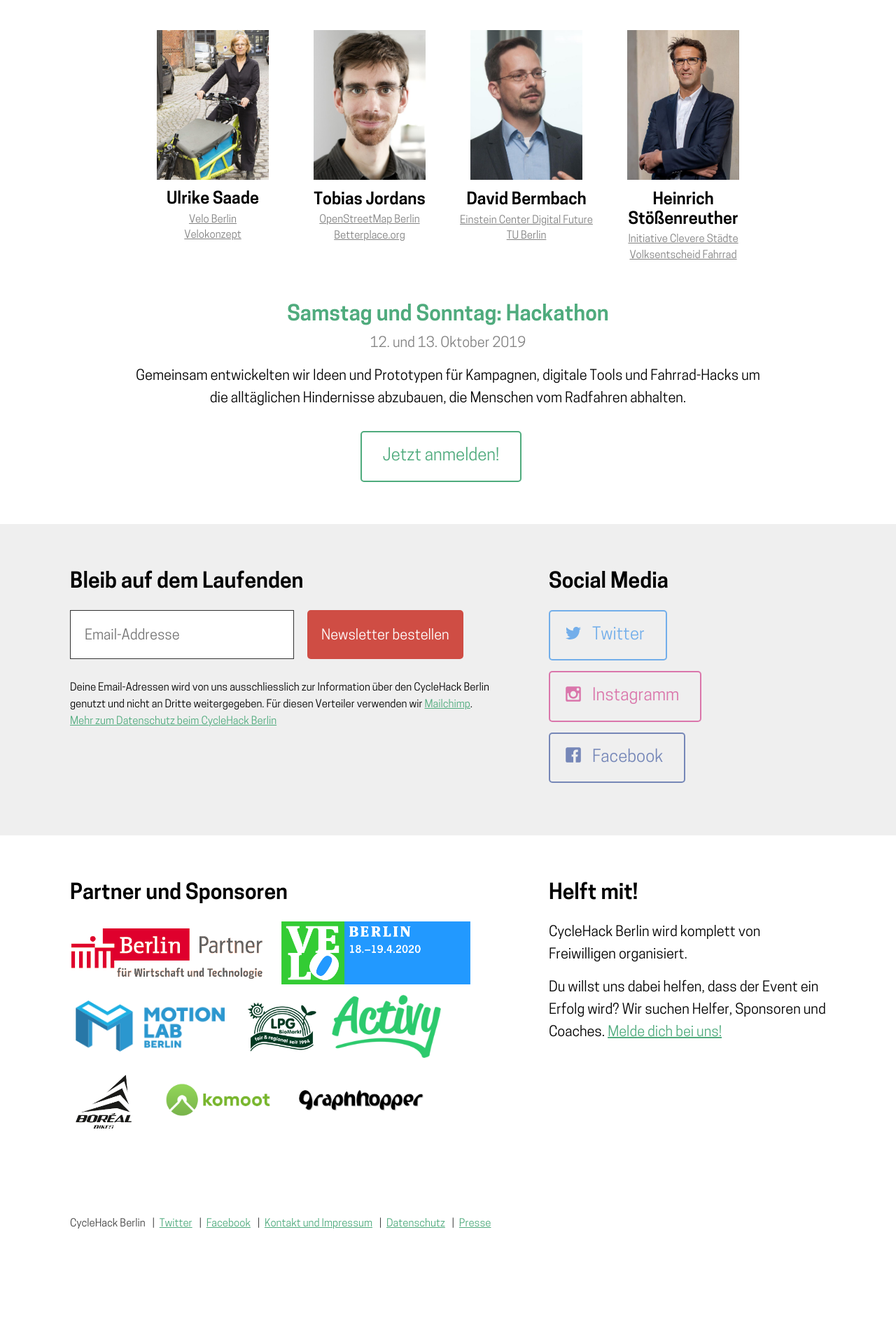
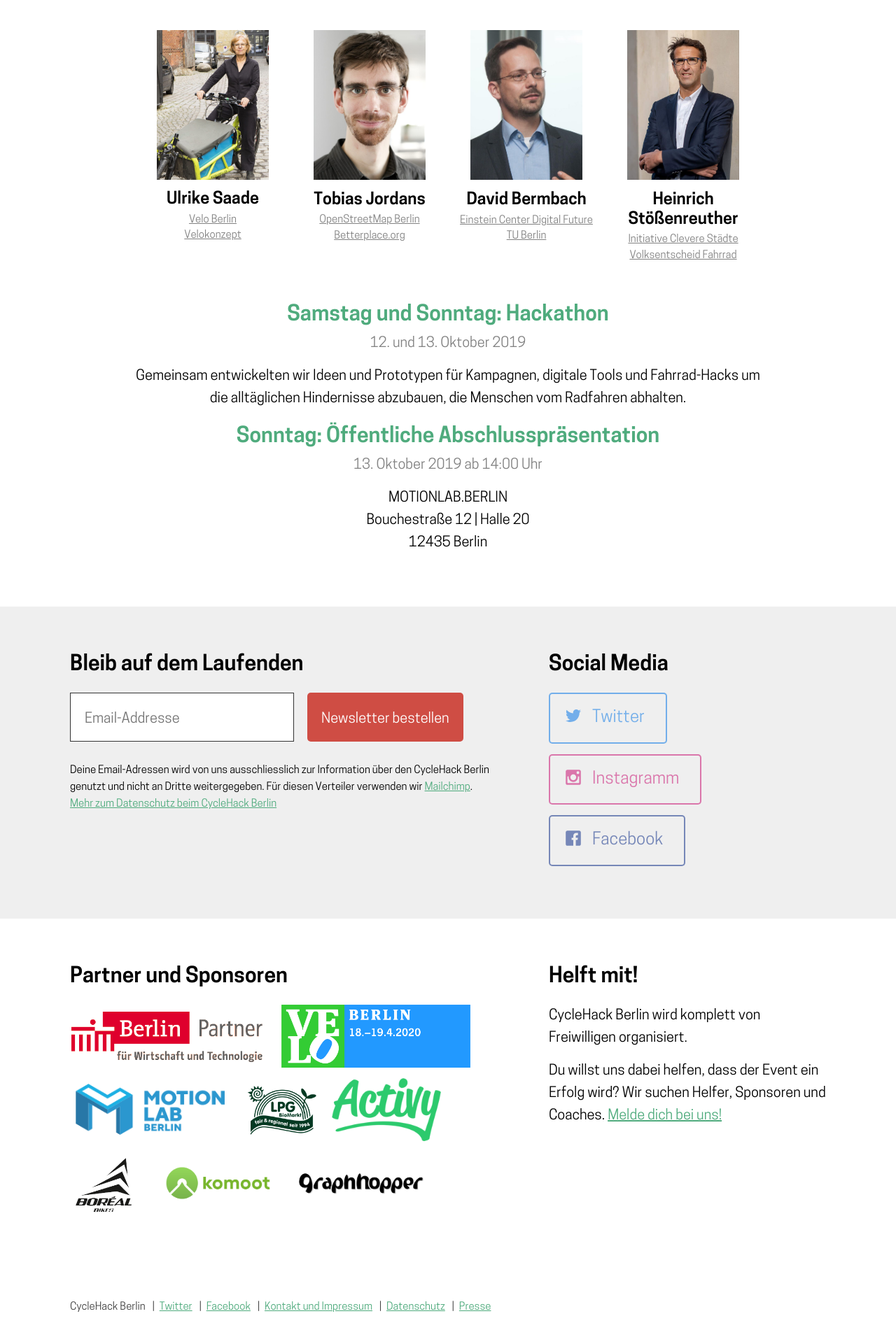
Before and after one commit to sjockers/cyclehackberlin.de, a Jekyll site: the page built from index.md, in a window 1280 px wide. Shown: the part 2300-4211 px from the top of the page at 70% size. Built offline with Jekyll 4.4.1, drawn with Linux system fonts in a browser that asks for light colours; before the commit the page ends 4092 px from its top, so only the background shows below that.

Commit message:
Add info about final presentation

```diff
--- a/_includes/sections/speakers.html
+++ b/_includes/sections/speakers.html
@@ -26,8 +26,11 @@
   <h2 class="speakers__title">{{ page.speakers.hackathon.title }}</h2>
   <p class="speakers__time">{{ page.speakers.hackathon.time }}</p>
 
-  <p>Gemeinsam entwickelten wir Ideen und Prototypen für Kampagnen, digitale Tools und Fahrrad-Hacks um die alltäglichen Hindernisse abzubauen, die Menschen vom Radfahren abhalten.</p>
+  <p>{{ page.speakers.hackathon.description }}</p>
 
-  <a href="{{ page.intro.join_url }}" class="call-to-action">{{ page.intro.join }}</a>
+  <h2 class="speakers__title">{{ page.speakers.presentations.title }}</h2>
+  <p class="speakers__time">{{ page.speakers.presentations.time }}</p>
+
+  <p class="speakers__address">{{ page.speakers.address }}</p>
 
 </div>
--- a/_sass/_speakers.scss
+++ b/_sass/_speakers.scss
@@ -38,12 +38,15 @@
   }
 }
 
+.speakers__address {
+  white-space: pre;
+}
+
 .speakers__name {
   padding: 0.2em;
   margin: 0;
   line-height: 1.2;
   display: block;
-
 }
 
 .speakers__affiliations {
--- a/index.md
+++ b/index.md
@@ -77,6 +77,16 @@
   hackathon:
     title: 'Samstag und Sonntag: Hackathon'
     time: 12. und 13. Oktober 2019
+    description: Gemeinsam entwickelten wir Ideen und Prototypen für Kampagnen, digitale Tools und Fahrrad-Hacks um die alltäglichen Hindernisse abzubauen, die Menschen vom Radfahren abhalten.
+  presentations:
+    title: 'Sonntag: Öffentliche Abschlusspräsentation'
+    time: 13. Oktober 2019 ab 14:00 Uhr
+  address: |
+    MOTIONLAB.BERLIN
+    Bouchestraße 12 | Halle 20
+    12435 Berlin
+
+
 partners:
   title: Partner und Sponsoren
   help_out: Helft mit!
```
